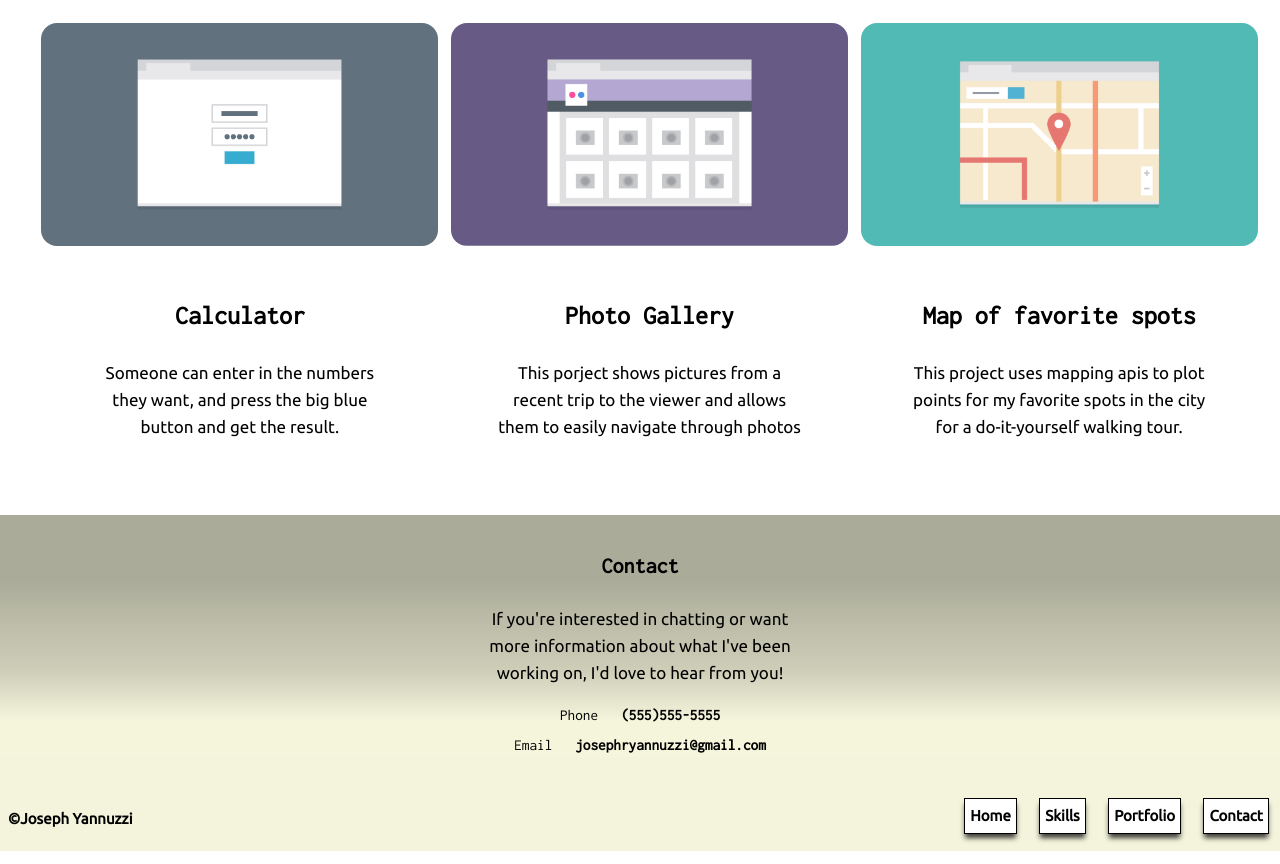
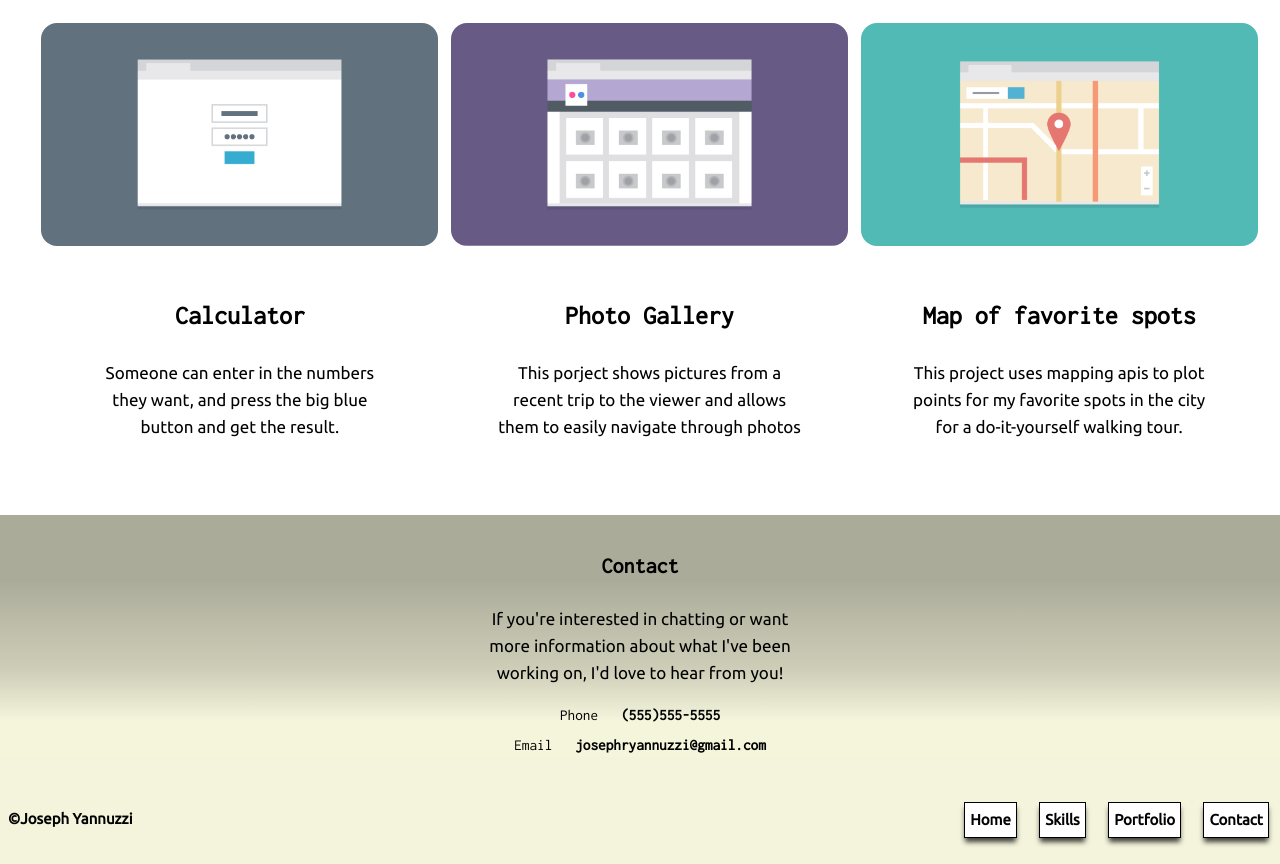
Before and after one commit to josephryannuzzi/TechDegree-Project-Two, a plain HTML site: page index.html in a window 1280 px wide. Shown: the part 1387-2251 px from the top of the page. Drawn offline with Linux system fonts and the light colour scheme.

Commit message:
Adjusted footer

```diff
--- a/css/styles.css
+++ b/css/styles.css
@@ -326,24 +326,24 @@ footer {
  }
 
  .footer-ul {
-   display: contents;
- }
-
- .footer-ul li {
+   display: inline-block;
    float: right;
+   text-decoration: none;
  }
 
  .footer-ul li{
    background-color: white;
    border: black solid 1px;
+   display: inline-block;
+   float: right;
+   margin: .75em;
+   margin-top: 0;
+   padding: .33em;
+   text-decoration: none;
    -webkit-box-shadow: 0px 5px 5px -1px rgba(0,0,0,0.75);
    -moz-box-shadow: 0px 5px 5px -1px rgba(0,0,0,0.75);
    box-shadow: 0px 5px 5px -1px rgba(0,0,0,0.75);
-   display: inline-block;
-   margin: .75em;
-   padding: .33em;
-   text-decoration: none;
- }
+  }
 }
 
 @media only screen and (min-width: 1024px) {
```
